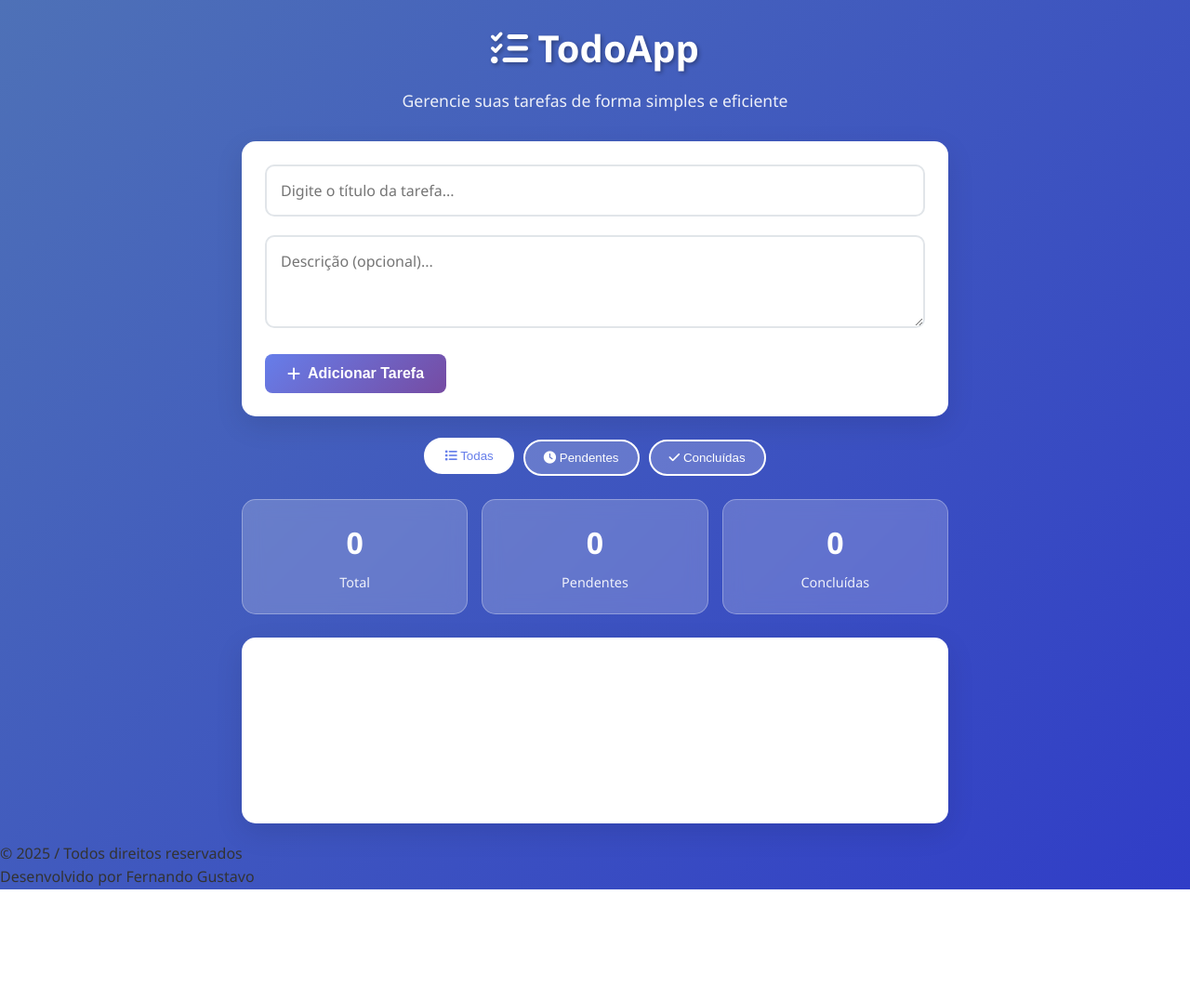
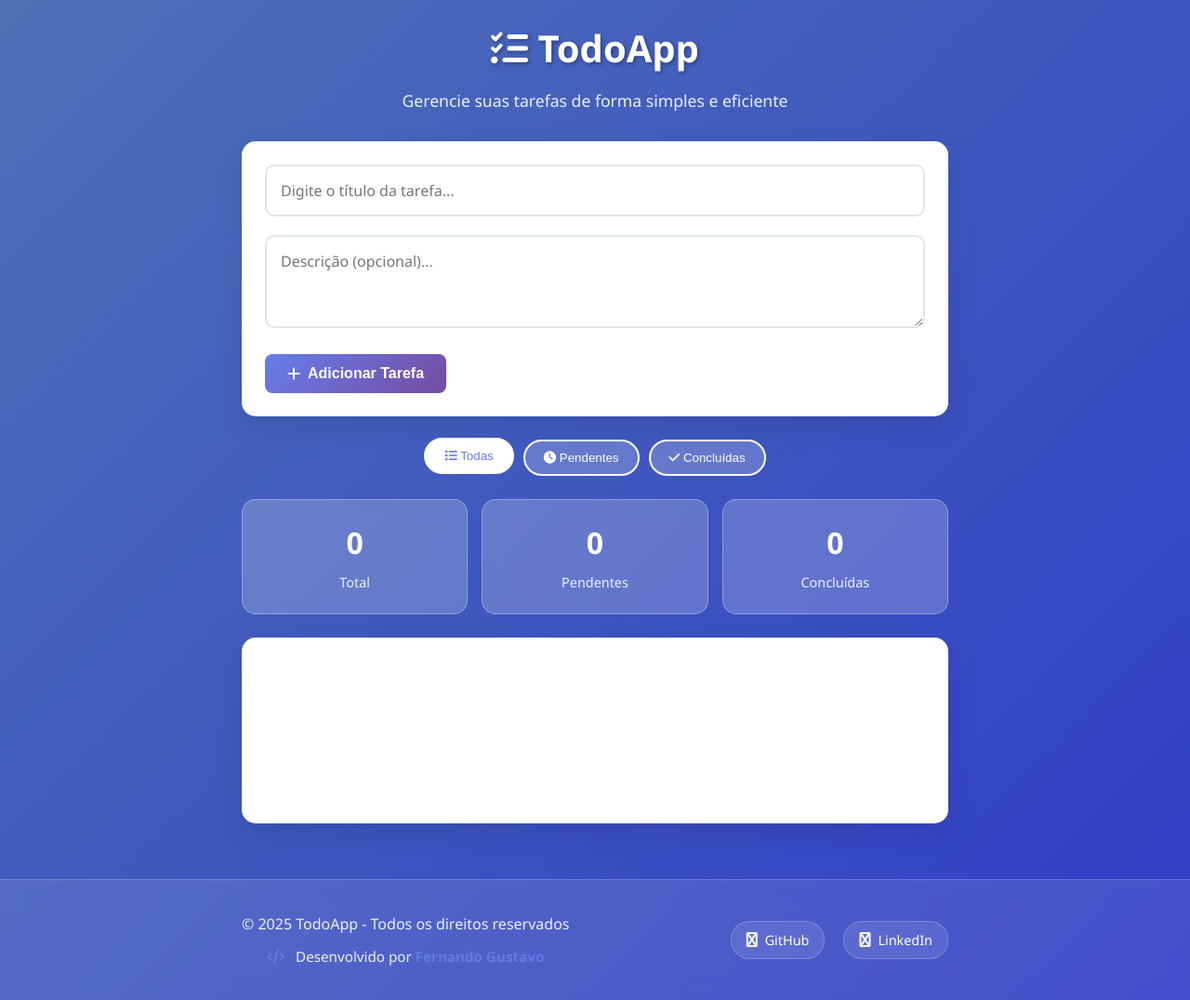
Before and after one commit to FernandoGustavoOn/TO-DO-API, a plain HTML site: page TodoApi/wwwroot/index.html in a window 1280 px wide. Shown: the whole page at 93% size. Before the commit the page ends 957 px from the top, so only its background shows below. Drawn offline with Linux system fonts and the light colour scheme; no server answers.

Commit message:
Adiciona um Styles em footer

```diff
--- a/TodoApi/wwwroot/index.html
+++ b/TodoApi/wwwroot/index.html
@@ -111,8 +111,23 @@
     </div>
 
     <footer class="footer">
-        <p>&copy; 2025 / Todos direitos reservados</p>
-        <p>Desenvolvido por Fernando Gustavo</p>
+        <div class="footer-content">
+            <div class="footer-info">
+                <p>&copy; 2025 TodoApp - Todos os direitos reservados</p>
+                <p class="developer-credit">
+                    <i class="fas fa-code"></i>
+                    Desenvolvido por <strong>Fernando Gustavo</strong>
+                </p>
+            </div>
+            <div class="footer-links">
+                <a href="https://github.com/FernandoGustavoOn" class="footer-link">
+                    <i class="fas fa-github"></i> GitHub
+                </a>
+                <a href="https://www.linkedin.com/in/fernando-gustavo-72b801200/" class="footer-link">
+                    <i class="fas fa-linkedin"></i> LinkedIn
+                </a>
+            </div>
+        </div>
     </footer>
 
     <script src="script.js"></script>
--- a/TodoApi/wwwroot/styles.css
+++ b/TodoApi/wwwroot/styles.css
@@ -517,3 +517,93 @@ body {
 ::-webkit-scrollbar-thumb:hover {
     background: #a8a8a8;
 }
+
+/* Footer */
+.footer {
+    background: rgba(255, 255, 255, 0.1);
+    backdrop-filter: blur(10px);
+    border-top: 1px solid rgba(255, 255, 255, 0.2);
+    margin-top: 40px;
+    padding: 30px 0;
+    color: white;
+    text-align: center;
+}
+
+.footer-content {
+    max-width: 800px;
+    margin: 0 auto;
+    padding: 0 20px;
+    display: flex;
+    justify-content: space-between;
+    align-items: center;
+    flex-wrap: wrap;
+    gap: 20px;
+}
+
+.footer-info p {
+    margin: 5px 0;
+    opacity: 0.9;
+}
+
+.developer-credit {
+    font-size: 0.95rem;
+    margin-top: 10px !important;
+}
+
+.developer-credit i {
+    color: #667eea;
+    margin-right: 8px;
+}
+
+.developer-credit strong {
+    color: #667eea;
+    font-weight: 600;
+}
+
+.footer-links {
+    display: flex;
+    gap: 20px;
+    align-items: center;
+}
+
+.footer-link {
+    color: white;
+    text-decoration: none;
+    padding: 8px 16px;
+    border-radius: 20px;
+    background: rgba(255, 255, 255, 0.1);
+    border: 1px solid rgba(255, 255, 255, 0.2);
+    transition: all 0.3s ease;
+    display: flex;
+    align-items: center;
+    gap: 8px;
+    font-size: 0.9rem;
+}
+
+.footer-link:hover {
+    background: rgba(255, 255, 255, 0.2);
+    transform: translateY(-2px);
+    color: #667eea;
+}
+
+.footer-link i {
+    font-size: 1rem;
+}
+
+/* Responsividade do footer */
+@media (max-width: 768px) {
+    .footer-content {
+        flex-direction: column;
+        text-align: center;
+    }
+
+    .footer-links {
+        justify-content: center;
+        flex-wrap: wrap;
+    }
+
+    .footer-link {
+        padding: 6px 12px;
+        font-size: 0.85rem;
+    }
+}
```
